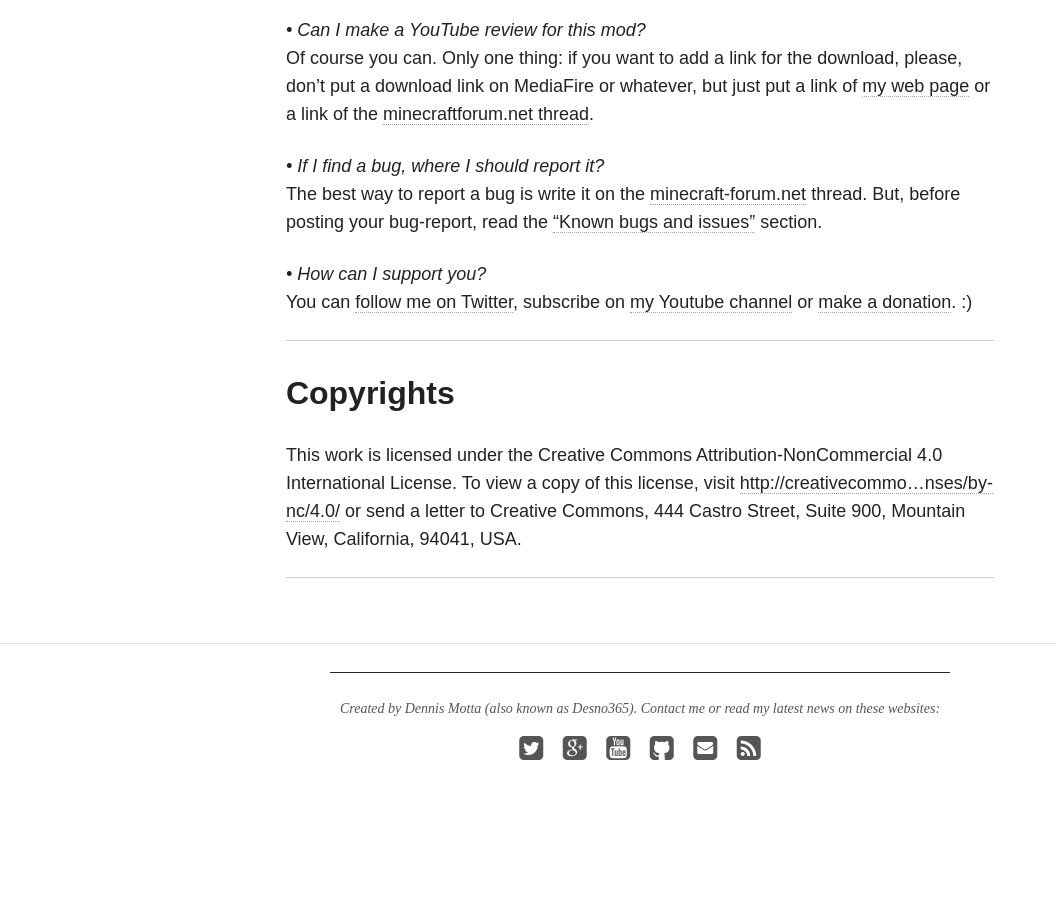
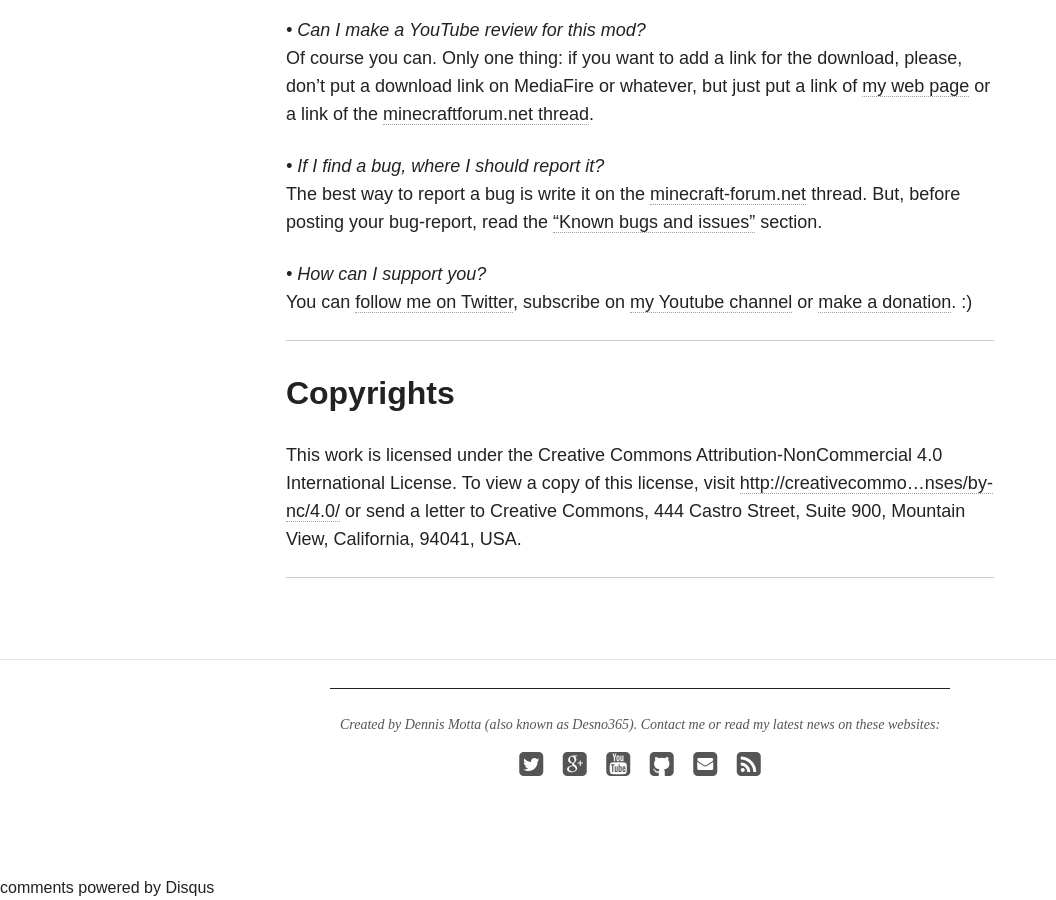
Before and after one commit to Desno365/Desno365.github.io, a Jekyll site: the page built from minecraft/jukebox-mod/index.md, in a window 1280 px wide and 900 px high, scrolled down 5431 px. Shown: the whole window, without its empty margins (0-1056 px from the left). Built offline with Jekyll 4.4.1, drawn with Linux system fonts in a browser that asks for light colours; nearby versions of some CDN libraries; comment, search, counter and statistics services are not loaded; before the commit the page ends 6291 px from its top, so only the background shows below that; some of the changed lines change nothing that is shown.

Commit message:
Enabled comment on Jukebox mod (I didn't notice they were disabled)

```diff
--- a/minecraft/jukebox-mod/index.md
+++ b/minecraft/jukebox-mod/index.md
@@ -2,7 +2,7 @@
 layout: page
 title: Jukebox Mod
 excerpt: "The jukebox of Minecraft PC in Minecraft PE"
-modified: 2014-09-16T15:48:38.564948-04:00
+comments: true
 ---
 
 <i>Do you miss the Jukebox of Minecraft PC? This mod is a porting of it to Minecraft Pocket Edition!</i>
```
